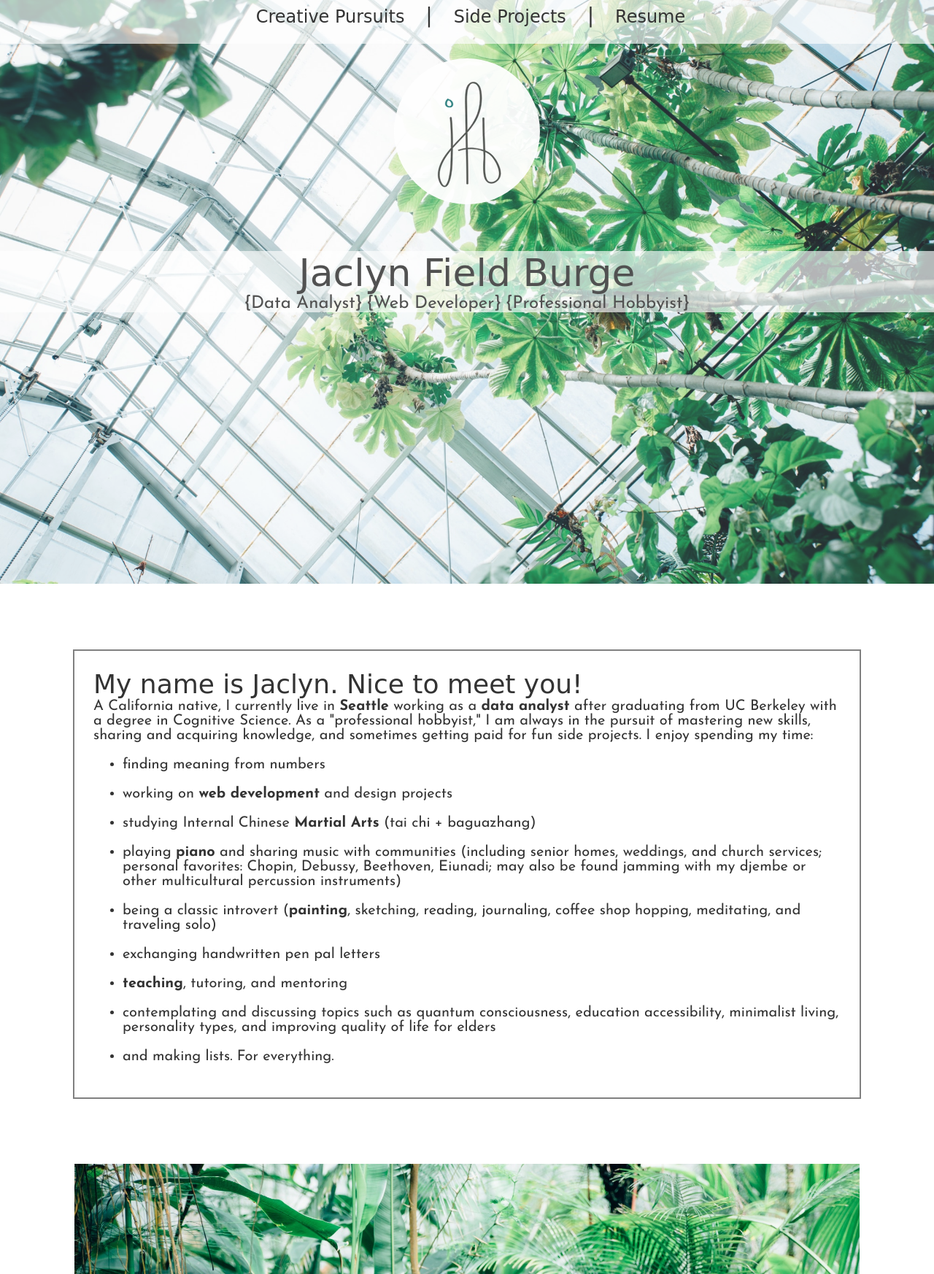
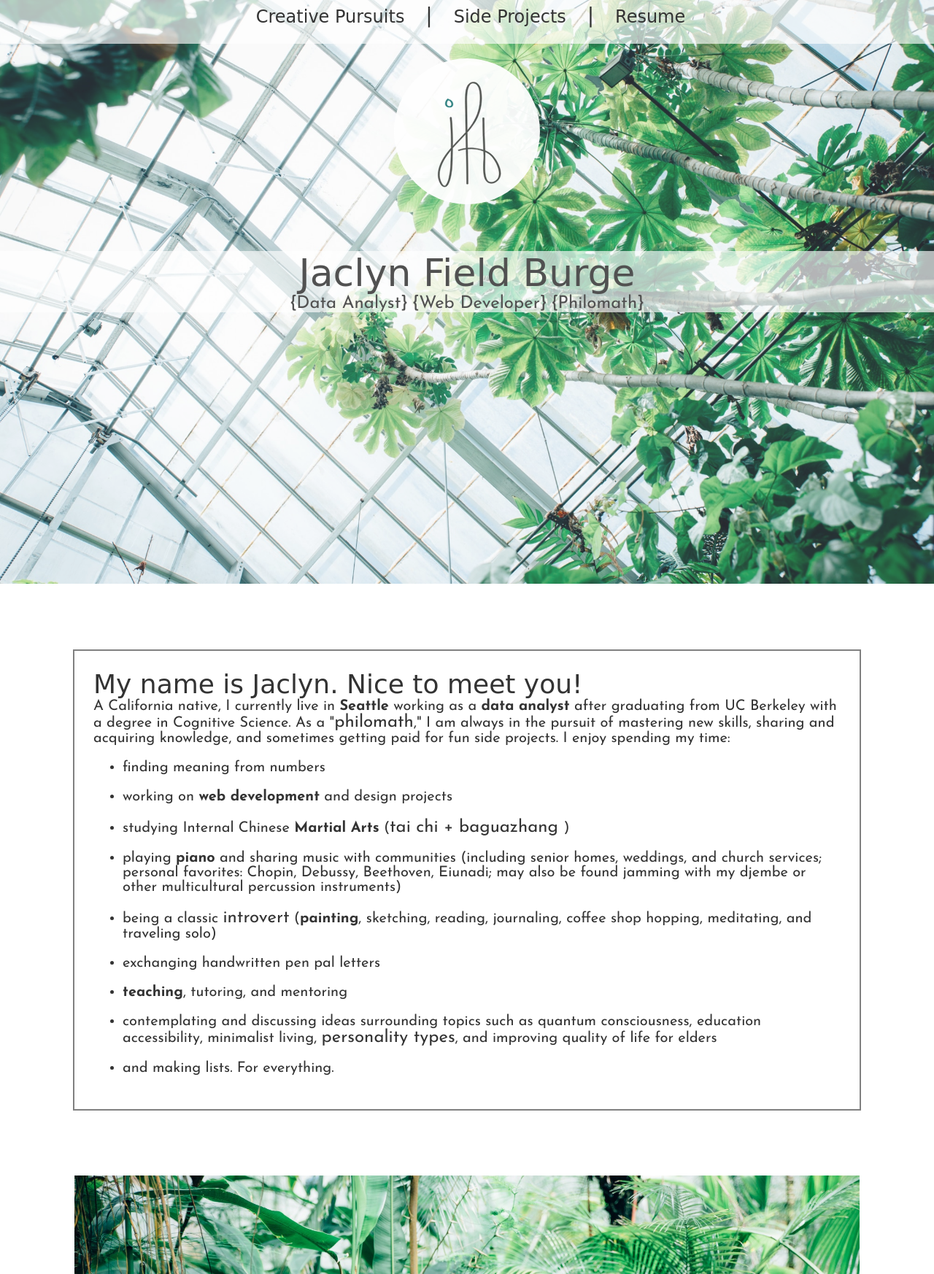
Before and after one commit to jacburge/jacburge, a Flask app: page / in a window 1280 px wide. Shown: the top 1746 px of the page at 73% size. Run offline with Flask 2, Linux system fonts and the light colour scheme; some web fonts are replaced.

Commit message:
New home links

```diff
--- a/app/templates/index.html
+++ b/app/templates/index.html
@@ -32,23 +32,23 @@
 			<div id="home-title">
 				Jaclyn Field Burge</div>
 			<div id="home-subtext">
-				{Data Analyst} {Web Developer} {Professional Hobbyist}</div>
+				{Data Analyst} {Web Developer} {Philomath}</div>
 			</div>
 		</div>
 	</section>
 	<section id="home-mid">
 			<div class="text-box">
 				<span class="aurore">My name is Jaclyn. Nice to meet you!</span><br>
-			A California native, I currently live in <b>Seattle</b> working as a <b>data analyst</b> after graduating from UC Berkeley with a degree in Cognitive Science. As a "professional hobbyist," I am always in the pursuit of mastering new skills, sharing and acquiring knowledge, and sometimes getting paid for fun side projects. I enjoy spending my time:
+			A California native, I currently live in <b>Seattle</b> working as a <b>data analyst</b> after graduating from UC Berkeley with a degree in Cognitive Science. As a "<a href="http://dictionary.reference.com/wordoftheday/2011/02/08/philomath">philomath</a>," I am always in the pursuit of mastering new skills, sharing and acquiring knowledge, and sometimes getting paid for fun side projects. I enjoy spending my time:
 			<ul>
 			<li>finding meaning from numbers</li><br>
 			<li>working on <b>web development</b> and design projects</li><br>
-			<li>studying Internal Chinese <b>Martial Arts</b> (tai chi + baguazhang)</li><br>
+			<li>studying Internal Chinese <b>Martial Arts</b> (<a href="http://www.energyarts.com/bagua-tai-chi">tai chi + baguazhang </a>)</li><br>
 			<li>playing <b>piano</b> and sharing music with communities (including senior homes, weddings, and church services; personal favorites: Chopin, Debussy, Beethoven, Eiunadi; may also be found jamming with my djembe or other multicultural percussion instruments)</li><br>
-			<li>being a classic introvert (<b>painting</b>, sketching, reading, journaling, coffee shop hopping, meditating, and traveling solo)</li><br>
+			<li>being a classic <a href="http://www.16personalities.com/intj-personality">introvert</a> (<b>painting</b>, sketching, reading, journaling, coffee shop hopping, meditating, and traveling solo)</li><br>
 			<li>exchanging handwritten pen pal letters</li><br>
 			<li><b>teaching</b>, tutoring, and mentoring</li><br>
-			<li>contemplating and discussing topics such as quantum consciousness, education accessibility, minimalist living, personality types, and improving quality of life for elders</li><br>
+			<li>contemplating and discussing ideas surrounding topics such as quantum consciousness, education accessibility, minimalist living, <a href="https://www.enneagraminstitute.com/type-5/">personality types</a>, and improving quality of life for elders</li><br>
 			<li>and making lists. For everything.</li>
 			</ul>
 			</div>
```
